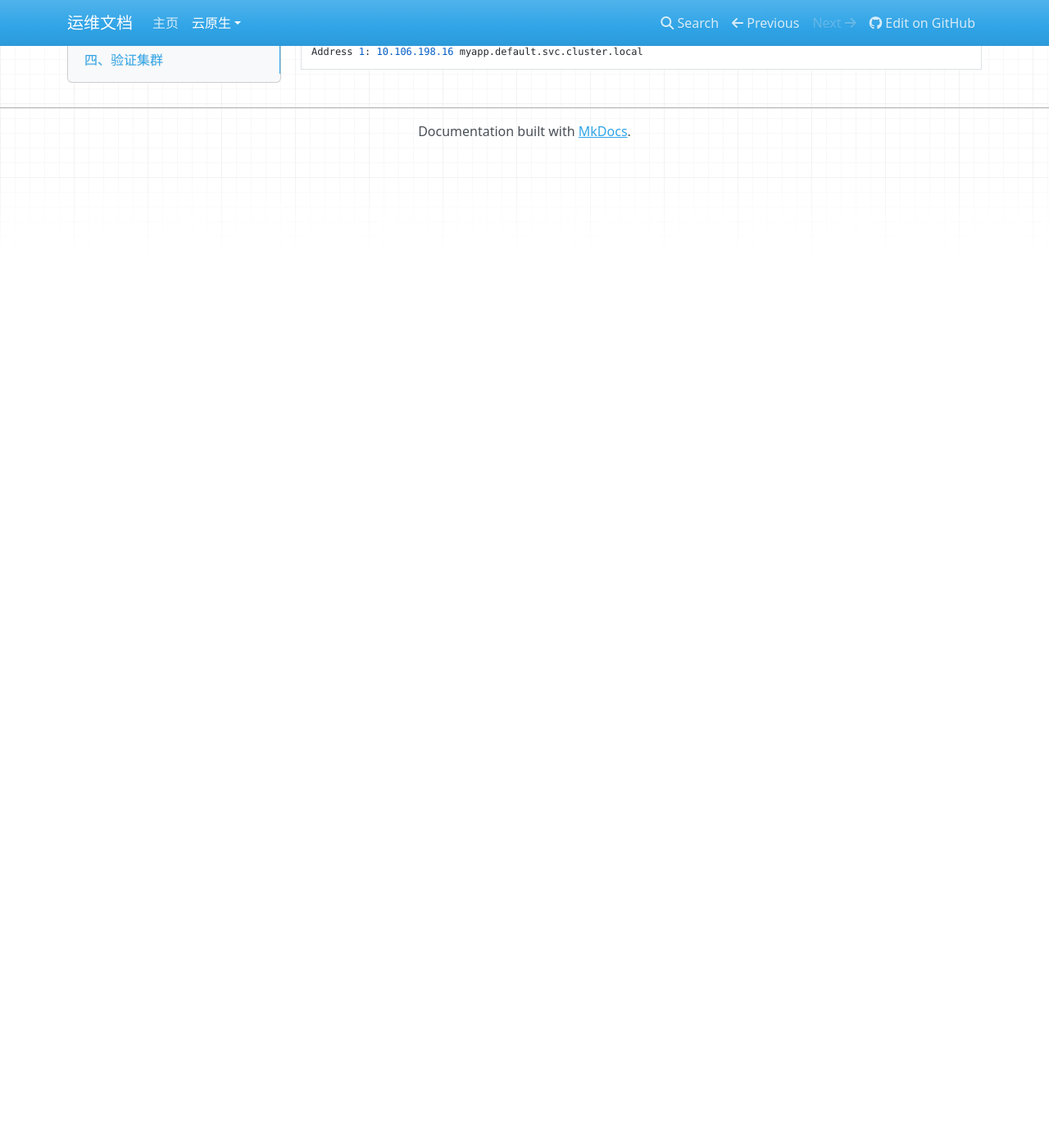
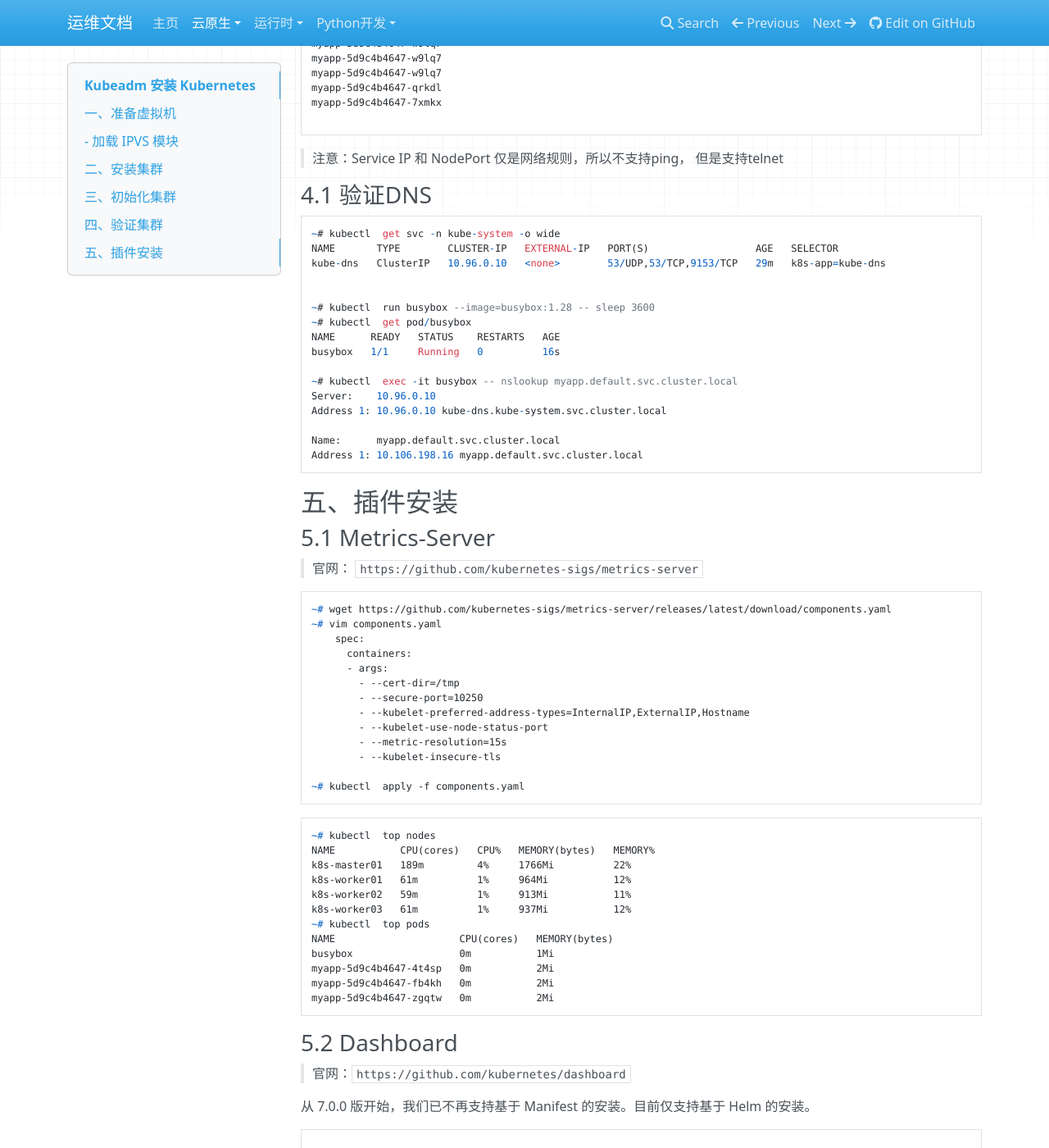
Before and after one commit to dengyouf/devops, an MkDocs documentation site: the page built from docs/k8s/install_docker_k8s.md, in a window 1280 px wide and 1400 px high, scrolled down 8813 px. Shown: the whole window at 82% size. Built offline with MkDocs 1.6.1, drawn with Linux system fonts in a browser that asks for light colours; nearby versions of some CDN libraries; before the commit the page ends 9001 px from its top, so only the background shows below that; some of the changed text lies outside the part shown.

Commit message:
add kubernetes

````diff
--- a/docs/k8s/install_docker_k8s.md
+++ b/docs/k8s/install_docker_k8s.md
@@ -1,4 +1,4 @@
-# Kubeadm 安装 Kubernete
+# Kubeadm 安装 Kubernetes
 
 基于 Kubeadm 部署Kubernetes集群。操作系统为 Ubuntu 20.04 LTS，用到的各相关程序版本如下：
 
@@ -94,6 +94,27 @@
 ~# sudo modprobe overlay
 ~# sudo modprobe br_netfilter
 ```
+- 加载 IPVS 模块
+-
+```shell
+apt install ipvsadm ipset -y
+
+cat > /etc/modules-load.d/ipvs.conf << "EOF"
+#!/bin/bash
+ipvs_mods_dir="/usr/lib/modules/$(uname -r)/kernel/net/netfilter/ipvs"
+for i in $(ls $ipvs_mods_dir | grep -o "^[^.]*"); do
+    /sbin/modinfo -F filename $i  &> /dev/null
+    if [ $? -eq 0 ]; then
+        /sbin/modprobe $i
+    fi
+done
+EOF
+
+bash /etc/modules-load.d/ipvs.conf
+
+~#  lsmod | grep -e ip_vs -e nf_conntrack_ipv4
+```
+
 - 关机
 ```
 ~# init 0
@@ -253,11 +274,6 @@
 [config/images] Pulled registry.cn-hangzhou.aliyuncs.com/google_containers/etcd:3.5.10-0
 [config/images] Pulled registry.cn-hangzhou.aliyuncs.com/google_containers/coredns:v1.10.1
 ```
-```
-cp /etc/systemd/system/cri-docker.service{,.bak}
-sed -i "s@ --container-runtime-endpoint fd:// @ --pod-infra-container-image=registry.aliyuncs.com/google_containers/pause:3.9 --container-runtime-endpoint fd:// @" /etc/systemd/system/cri-docker.service
-
-```
 
 ### 3.2 初始化 master
 
@@ -362,6 +379,8 @@
 
 ### 3.3 安装网络插件
 
+- 安装
+
 ```
 ~# wget https://github.com/flannel-io/flannel/releases/latest/download/kube-flannel.yml
 ~# grep -C 5 244 kube-flannel.yml
@@ -404,6 +423,15 @@
 kube-system    kube-proxy-l8grw                       1/1     Running   0          8m48s   192.168.122.21   k8s-worker01   <none>           <none>
 kube-system    kube-proxy-vgn8b                       1/1     Running   0          8m42s   192.168.122.23   k8s-worker03   <none>           <none>
 kube-system    kube-scheduler-k8s-master01            1/1     Running   0          15m     192.168.122.11   k8s-master01   <none>           <none>
+```
+
+- 调整为ipvs模式
+
+```shell
+kubectl  edit cm kube-proxy -n kube-system
+    mode: "ipvs"
+
+kubectl  delete pod -n kube-system -l k8s-app=kube-proxy
 ```
 
 ## 四、验证集群
@@ -465,3 +493,49 @@
 Name:      myapp.default.svc.cluster.local
 Address 1: 10.106.198.16 myapp.default.svc.cluster.local
 ```
+
+## 五、插件安装
+
+### 5.1 Metrics-Server
+
+> 官网： `https://github.com/kubernetes-sigs/metrics-server`
+
+```shell
+~# wget https://github.com/kubernetes-sigs/metrics-server/releases/latest/download/components.yaml
+~# vim components.yaml
+    spec:
+      containers:
+      - args:
+        - --cert-dir=/tmp
+        - --secure-port=10250
+        - --kubelet-preferred-address-types=InternalIP,ExternalIP,Hostname
+        - --kubelet-use-node-status-port
+        - --metric-resolution=15s
+        - --kubelet-insecure-tls
+
+~# kubectl  apply -f components.yaml
+```
+```shell
+~# kubectl  top nodes
+NAME           CPU(cores)   CPU%   MEMORY(bytes)   MEMORY%
+k8s-master01   189m         4%     1766Mi          22%
+k8s-worker01   61m          1%     964Mi           12%
+k8s-worker02   59m          1%     913Mi           11%
+k8s-worker03   61m          1%     937Mi           12%
+~# kubectl  top pods
+NAME                     CPU(cores)   MEMORY(bytes)
+busybox                  0m           1Mi
+myapp-5d9c4b4647-4t4sp   0m           2Mi
+myapp-5d9c4b4647-fb4kh   0m           2Mi
+myapp-5d9c4b4647-zgqtw   0m           2Mi
+```
+
+### 5.2 Dashboard
+
+> 官网：`https://github.com/kubernetes/dashboard`
+
+从 7.0.0 版开始，我们已不再支持基于 Manifest 的安装。目前仅支持基于 Helm 的安装。
+
+```shell
+
+```
--- a/mkdocs.yml
+++ b/mkdocs.yml
@@ -5,6 +5,10 @@
     - 主页: 'index.md'
     - '云原生':
         - '基于kubeadm安装kubernetes集群': 'k8s/install_docker_k8s.md'
+    - '运行时':
+          - '配置Docker代理':  'cri/docker_proxy.md'
+    - 'Python开发':
+        - 'Python进阶':  'python/advance.md'
 theme:
     name: mkdocs
     highlightjs: true
````
Also changed, not shown: other parts of docs/k8s/install_docker_k8s.md (+2 -1 lines), docs/cri/docker_proxy.md (added, +15 -0 lines), docs/python/advance.md (added, +3 -0 lines).
